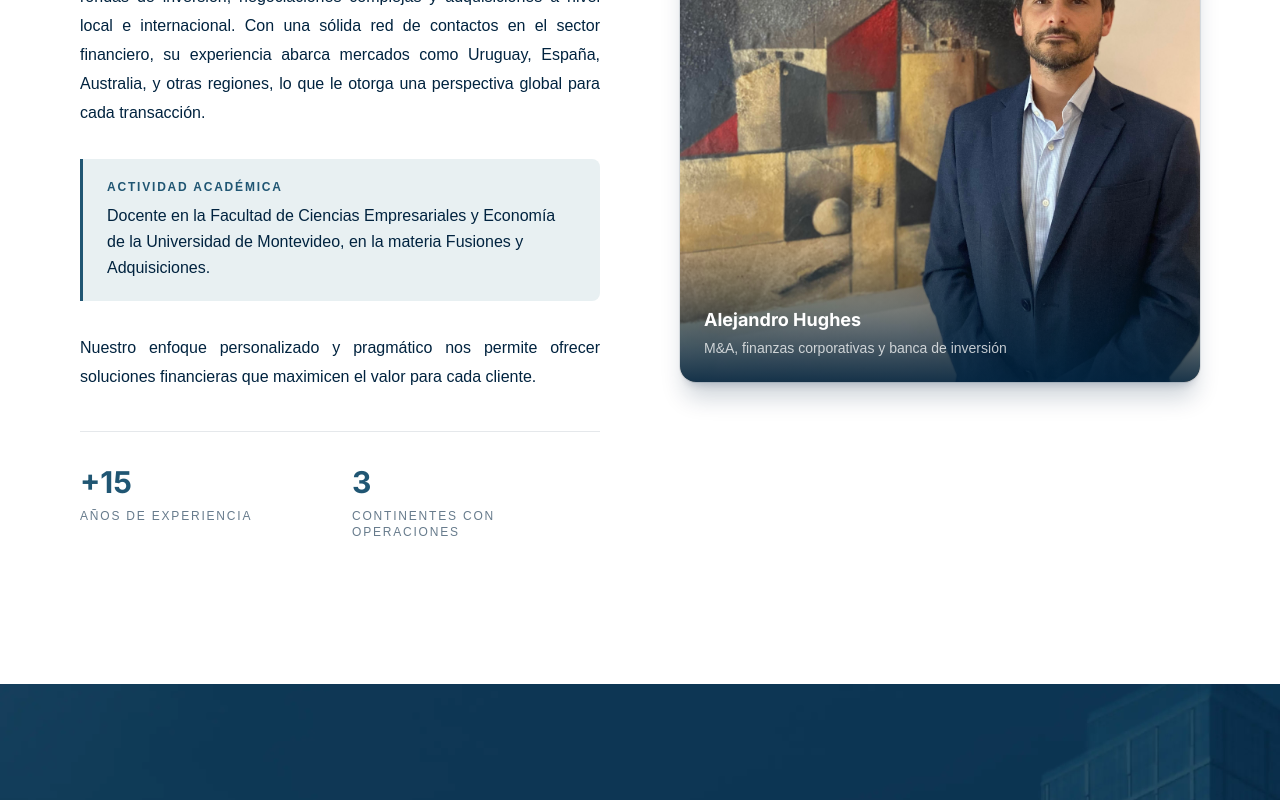
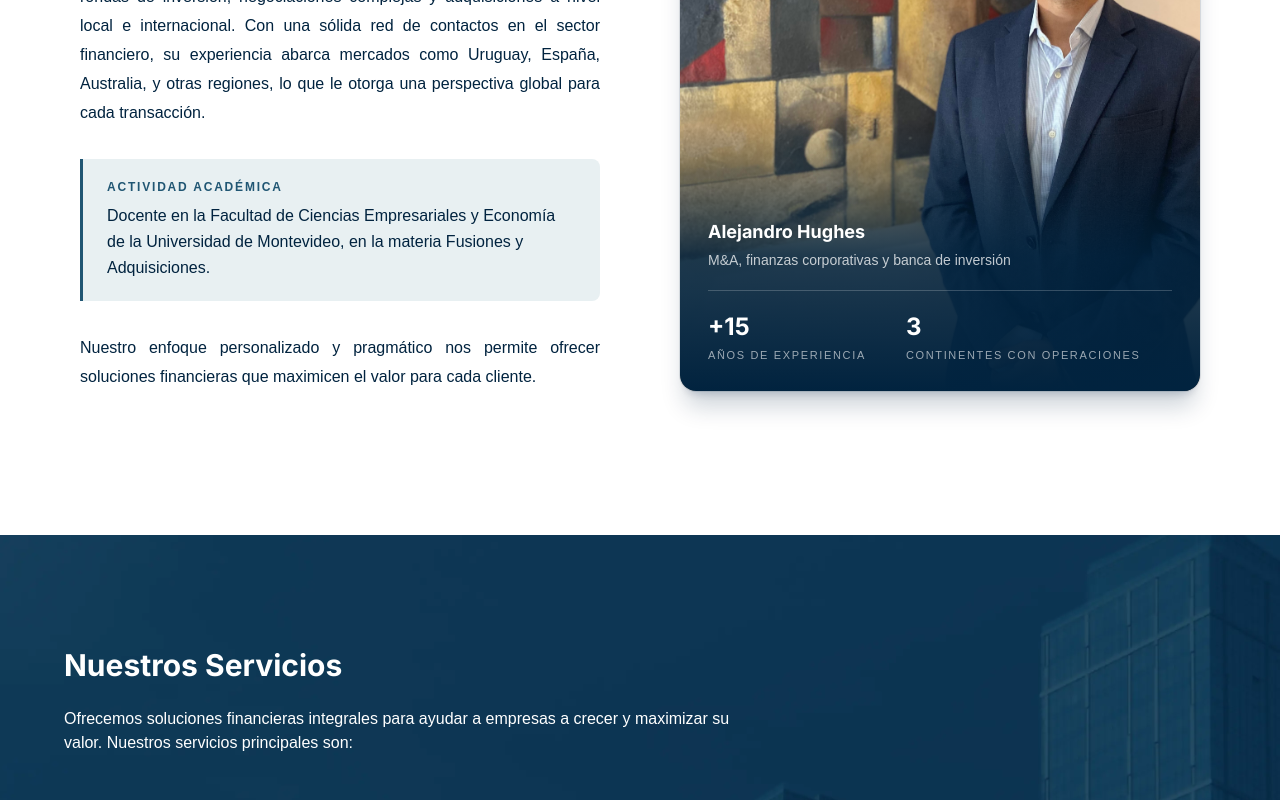
Before and after one commit to FedericaDelCampo01/orellana-capital, a Next.js app: page / in a window 1280 px wide. Shown: the part 1320-2120 px from the top of the page. Built offline with nearby package versions, Linux system fonts and the light colour scheme; no server answers.

Commit message:
about us cambios

```diff
--- a/src/app/Home/AboutUs.tsx
+++ b/src/app/Home/AboutUs.tsx
@@ -6,7 +6,7 @@ const AboutUs = () => {
   return (
     <section id='about-us' className="bg-white overflow-hidden">
 
-      <div className="container max-w-6xl mx-auto md:py-16 flex flex-col md:flex-row items-center my-10 px-4 md:my-20 md:space-x-20">
+      <div className="container max-w-6xl mx-auto md:py-16 flex flex-col md:flex-row items-center md:items-stretch my-10 px-4 md:my-20 md:space-x-20">
         <div className="px-4 md:px-0 md:w-1/2">
           <div>
             <h2 className="text-blue font-bold font-h2 mb-2 fade-up-init">Orellana Capital</h2>
@@ -33,38 +33,37 @@ const AboutUs = () => {
             <p className="text-dark-blue font-light leading-[29px] text-base font-body fade-up-init md:text-justify">
               Nuestro enfoque personalizado y pragmático nos permite ofrecer soluciones financieras que maximicen el valor para cada cliente.
             </p>
-
-            <div className="mt-10 pt-8 border-t border-dark-blue/10 grid grid-cols-2 gap-6 fade-up-init">
-              <div>
-                <p className="text-3xl font-bold text-blue font-h2">+15</p>
-                <p className="text-xs uppercase tracking-[0.15em] text-dark-blue/60 font-body mt-2">
-                  Años de experiencia
-                </p>
-              </div>
-              <div>
-                <p className="text-3xl font-bold text-blue font-h2">3</p>
-                <p className="text-xs uppercase tracking-[0.15em] text-dark-blue/60 font-body mt-2">
-                  Continentes con operaciones
-                </p>
-              </div>
-            </div>
           </div>
         </div>
 
-        <div className="group relative md:w-1/2 w-full rounded-2xl md:h-[550px] h-[350px] overflow-hidden mt-10 md:mt-0 shadow-xl shadow-dark-blue/20 ring-1 ring-dark-blue/10 fade-in-init">
+        <div className="group relative md:w-1/2 w-full rounded-2xl h-[420px] md:h-auto overflow-hidden mt-10 md:mt-0 shadow-xl shadow-dark-blue/20 ring-1 ring-dark-blue/10 fade-in-init">
           <OptimizedImage
-            className='w-full h-full object-cover transition-transform duration-700 group-hover:scale-105'
+            className='absolute inset-0 w-full h-full object-cover transition-transform duration-700 group-hover:scale-105'
             src={profilePic.src}
             alt="Alejandro Hughes"
             width={450}
             height={450}
             quality={100}
           />
-          <div className="absolute inset-x-0 bottom-0 bg-gradient-to-t from-dark-blue/90 to-transparent pt-16 pb-6 px-6">
+          <div className="absolute inset-x-0 bottom-0 bg-gradient-to-t from-dark-blue via-dark-blue/85 to-transparent pt-24 pb-7 px-7">
             <p className="text-white font-bold text-lg font-h2">Alejandro Hughes</p>
             <p className="text-white/75 text-sm font-light font-body mt-1">
               M&A, finanzas corporativas y banca de inversión
             </p>
+            <div className="mt-5 pt-5 border-t border-white/20 flex gap-10">
+              <div>
+                <p className="text-2xl font-bold text-white font-h2">+15</p>
+                <p className="text-[11px] uppercase tracking-[0.15em] text-white/60 font-body mt-1">
+                  Años de experiencia
+                </p>
+              </div>
+              <div>
+                <p className="text-2xl font-bold text-white font-h2">3</p>
+                <p className="text-[11px] uppercase tracking-[0.15em] text-white/60 font-body mt-1">
+                  Continentes con operaciones
+                </p>
+              </div>
+            </div>
           </div>
         </div>
       </div>
```
